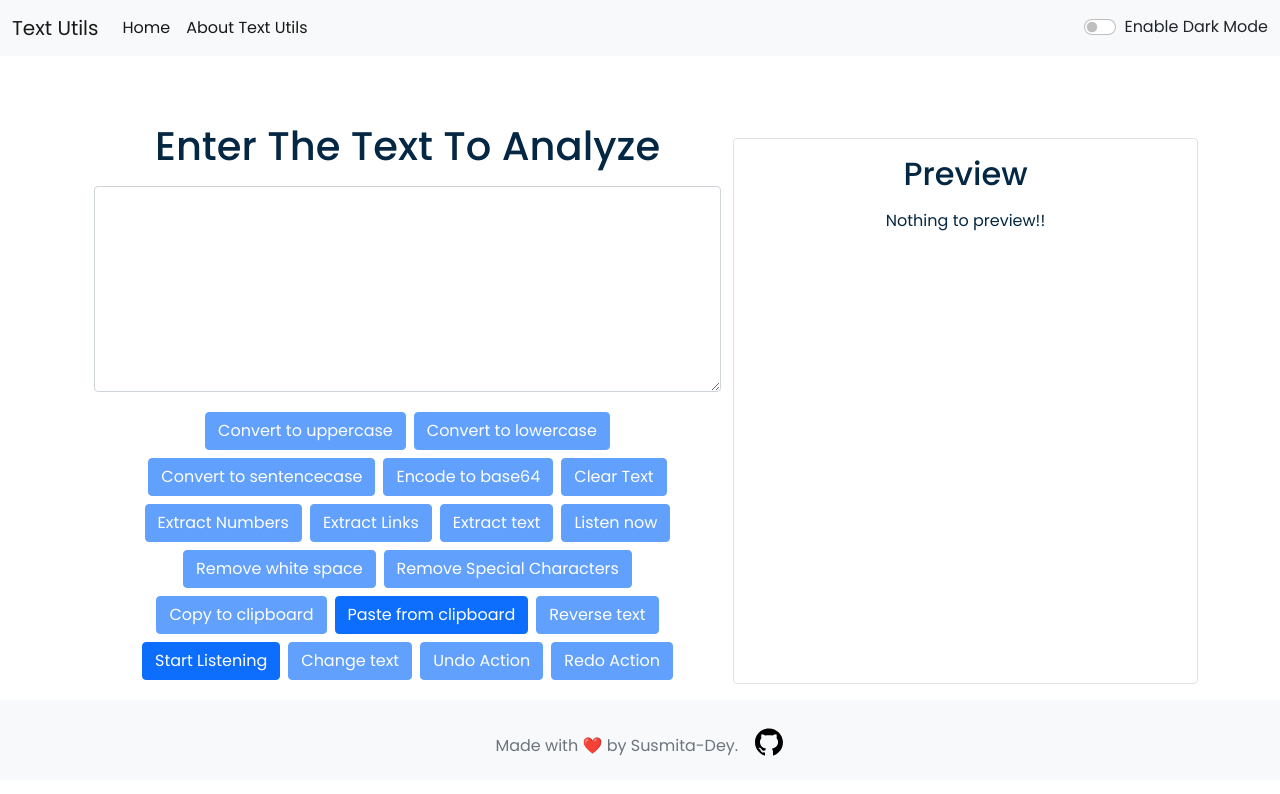
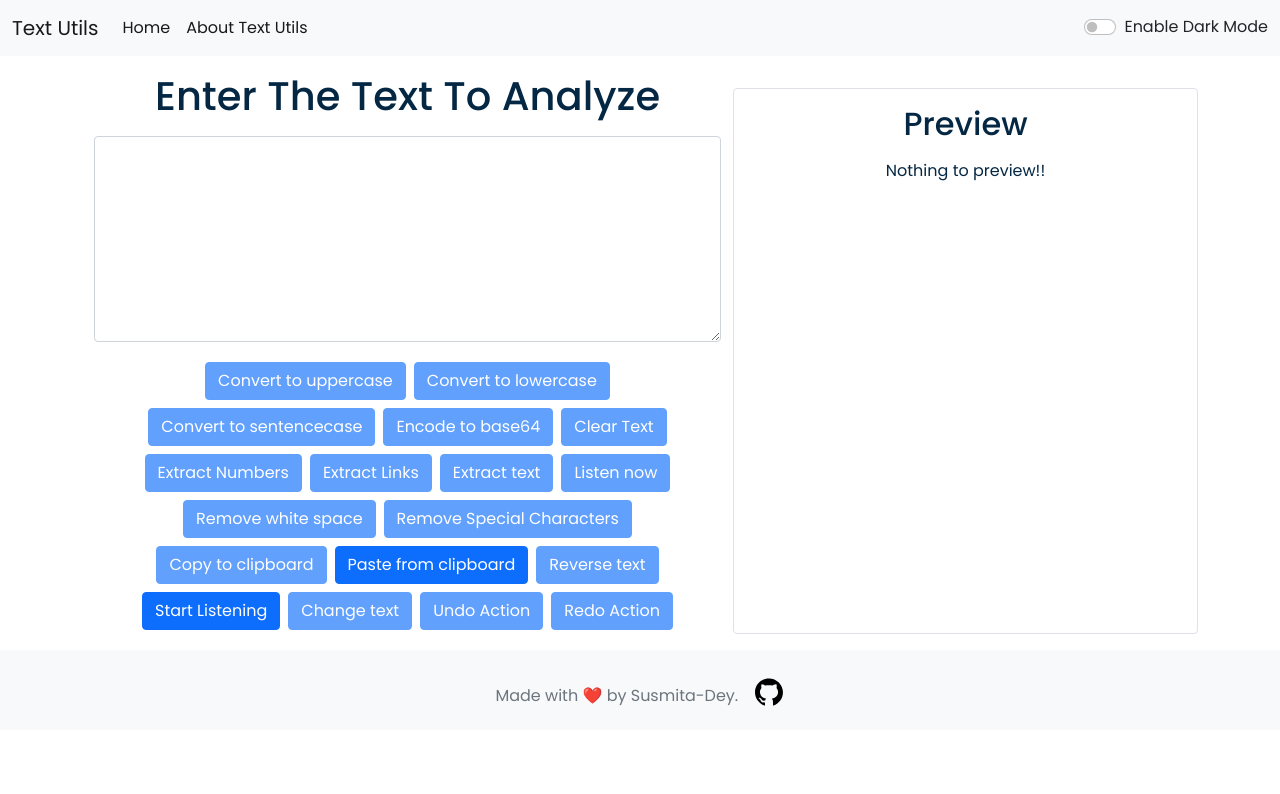
Before and after one commit to Susmita-Dey/TextUtils, a React (Create React App) app: page / in a window 1280 px wide. Shown: the top 794 px of the page. Built offline with nearby package versions, Linux system fonts and the light colour scheme.

Commit message:
Removed extra space for alerts

```diff
--- a/src/components/Alert.js
+++ b/src/components/Alert.js
@@ -6,7 +6,8 @@ export default function Alert() {
   const alert = useSelector((state) => state.alert);
 
   return (
-    <div style={{ height: '50px' }}>
+    // <div style={{ height: '50px' }}>
+    <div>
       {alert.show && (
         <div
           className={`alert alert-${alert.type} alert-dismissible fade show`}
```
